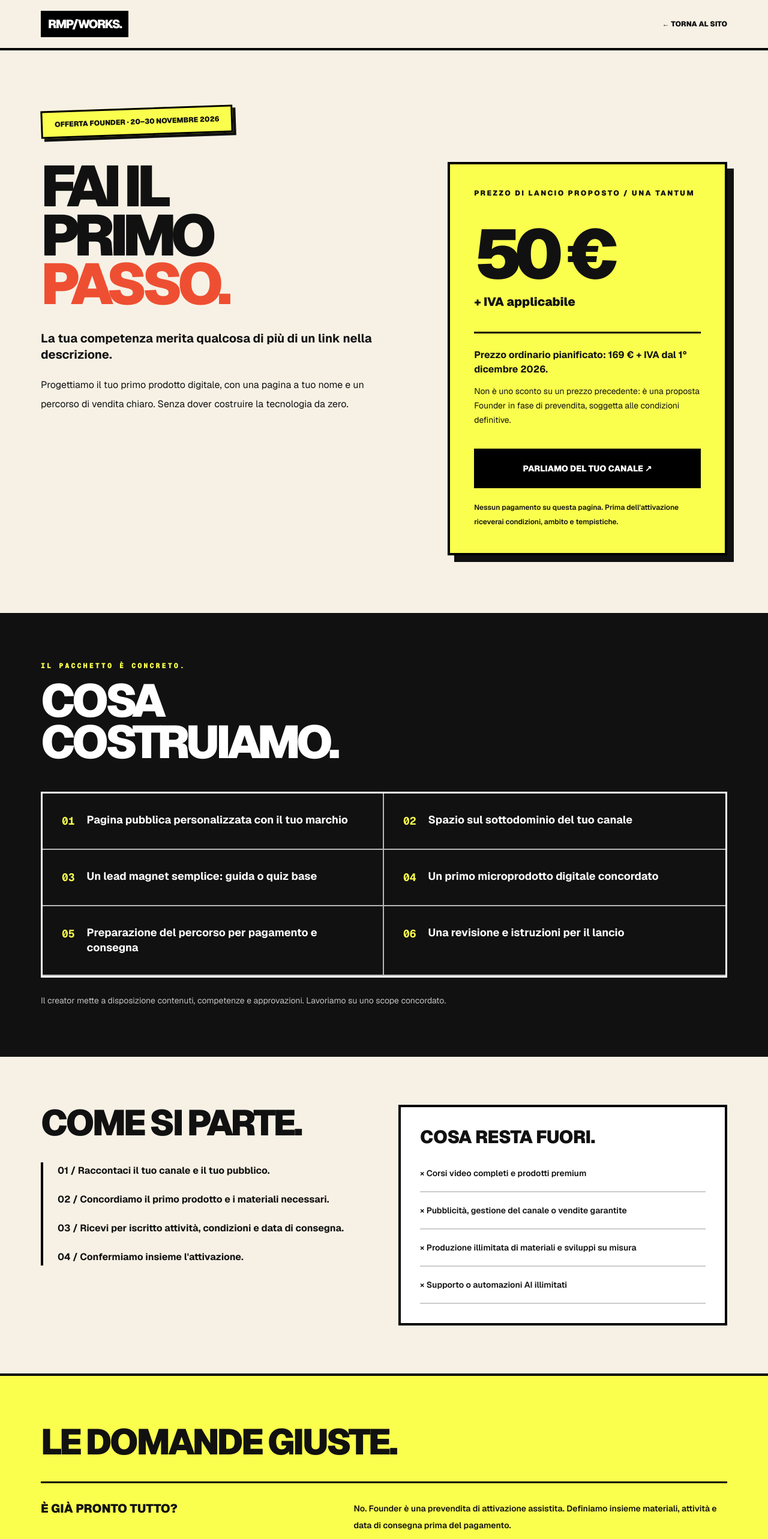
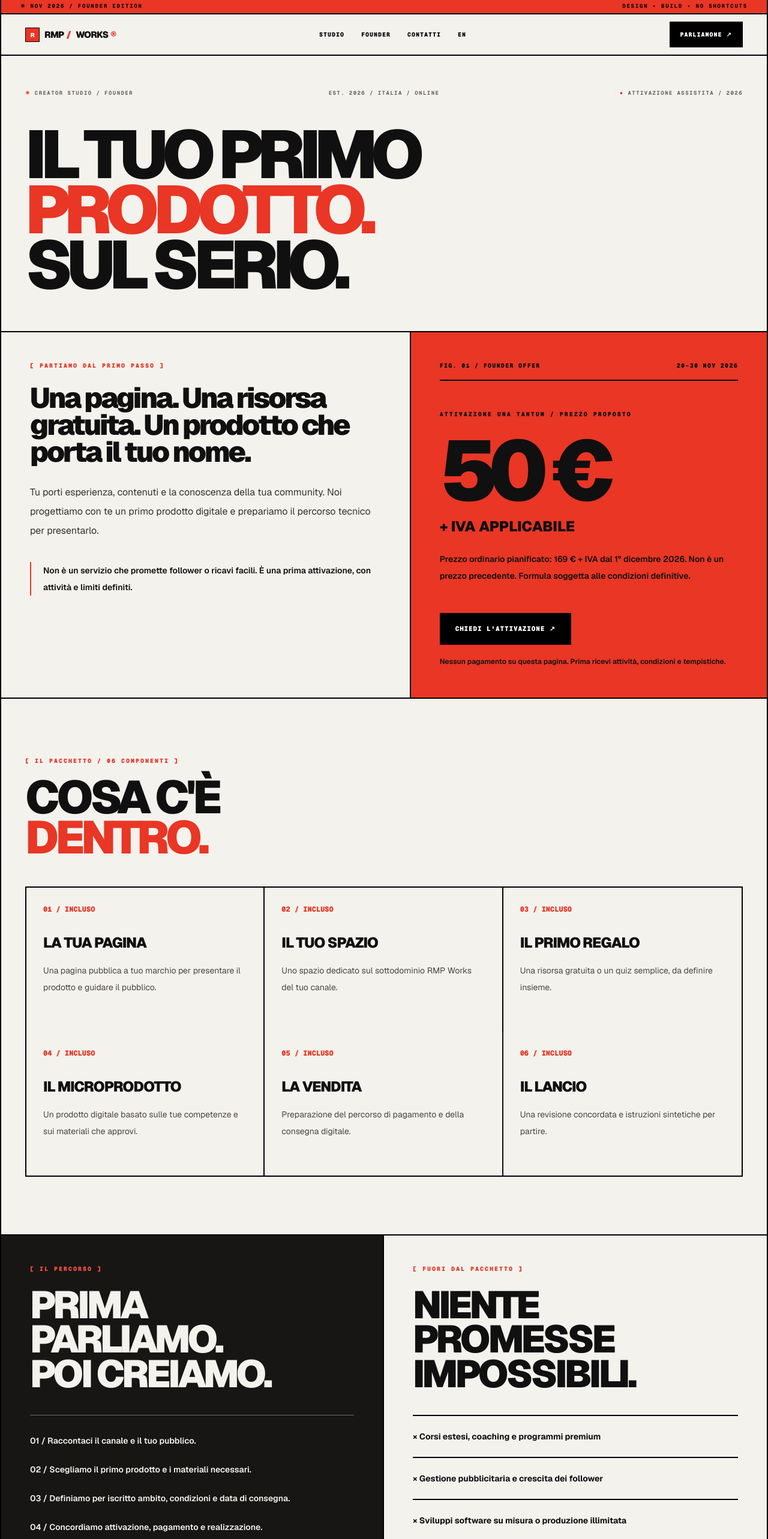
Before and after one commit to MacNaym/rmpworks, a Next.js app: page /creator-studio in a window 1280 px wide. Shown: the top 2566 px of the page at 60% size. Built offline with nearby package versions, Linux system fonts and the light colour scheme.

Commit message:
design: rebuild Founder page in approved editorial brutalist system

```diff
--- a/app/creator-studio/page.tsx
+++ b/app/creator-studio/page.tsx
@@ -1,59 +1,64 @@
 import Link from "next/link";
 import type { Metadata } from "next";
 import { rmpPhone } from "../contact-details";
-export const metadata:Metadata={
- title:"Founder 50 € + IVA | RMP Creator Studio",
- description:"RMP Creator Studio Founder: attivazione assistita per creator indipendenti. Una pagina a tuo marchio, una risorsa gratuita e il primo prodotto digitale."
-};
-const frame="mx-auto max-w-[1240px] px-5 md:px-12";
+import {PageShell,HeroMeta,frame,eyebrow,heroTitle,textButton} from "../_components/EditorialShell";
+export const metadata:Metadata={title:"Founder 50 € + IVA | RMP Creator Studio",description:"Attivazione Founder per creator indipendenti: pagina personalizzata, lead magnet e primo microprodotto. Richiedi i dettagli del programma."};
 const included=[
- "Pagina pubblica personalizzata con il tuo marchio",
- "Spazio sul sottodominio del tuo canale",
- "Un lead magnet semplice: guida o quiz base",
- "Un primo microprodotto digitale concordato",
- "Preparazione del percorso per pagamento e consegna",
- "Una revisione e istruzioni per il lancio"
+["01","LA TUA PAGINA","Una pagina pubblica a tuo marchio per presentare il prodotto e guidare il pubblico."],
+["02","IL TUO SPAZIO","Uno spazio dedicato sul sottodominio RMP Works del tuo canale."],
+["03","IL PRIMO REGALO","Una risorsa gratuita o un quiz semplice, da definire insieme."],
+["04","IL MICROPRODOTTO","Un prodotto digitale basato sulle tue competenze e sui materiali che approvi."],
+["05","LA VENDITA","Preparazione del percorso di pagamento e della consegna digitale."],
+["06","IL LANCIO","Una revisione concordata e istruzioni sintetiche per partire."]
 ];
-const excluded=["Corsi video completi e prodotti premium","Pubblicità, gestione del canale o vendite garantite","Produzione illimitata di materiali e sviluppi su misura","Supporto o automazioni AI illimitati"];
+const excluded=["Corsi estesi, coaching e programmi premium","Gestione pubblicitaria e crescita dei follower","Sviluppi software su misura o produzione illimitata","Garanzie di guadagno e assistenza illimitata"];
 const faq=[
- ["È già pronto tutto?","No. Founder è una prevendita di attivazione assistita. Definiamo insieme materiali, attività e data di consegna prima del pagamento."],
- ["Devo avere già un corso?","No. Iniziamo da un prodotto piccolo, costruito con la tua competenza. Tu validi contenuti e materiali."],
- ["Come funzionano le quote?","Il modello proposto è 80% al creator e 20% a RMP Works sui ricavi netti definiti nel contratto. Imposte, commissioni e rimborsi verranno specificati prima dell'attivazione."],
- ["Garantite vendite?","No. Mettiamo a disposizione struttura e supporto concordato, non numeri di visualizzazioni o guadagni garantiti."],
- ["Posso pagare subito?","Non ancora: prima raccogliamo le richieste e comunichiamo condizioni, tempi e modalità di pagamento verificata."]
+["È pronto da usare oggi?","No. Il programma Founder è una prevendita di attivazione assistita: definiamo materiali, condizioni e data di consegna prima del pagamento."],
+["Serve un corso già registrato?","No. Partiamo da una guida, un quiz o un microprodotto semplice. Servono la tua competenza, i materiali necessari e la tua approvazione."],
+["Come si dividono i ricavi?","La proposta è 80% al creator e 20% a RMP Works sui ricavi netti come definiti nel contratto. Imposte, rimborsi e commissioni saranno precisati prima dell'attivazione."],
+["Mi garantite delle vendite?","No. Realizziamo una struttura e un prodotto concordato. Le vendite dipendono anche dalla domanda e da come lo presenti al tuo pubblico."],
+["Posso acquistare subito?","Non ancora. In questa fase raccogliamo manifestazioni di interesse e definiamo le condizioni prima di attivare il checkout."]
 ];
-export default function CreatorStudio(){
- return <main className="min-h-screen overflow-hidden bg-[#f7f1e5] text-[#111]">
-   <header className="border-b-[4px] border-black"><div className={frame+" flex min-h-20 flex-wrap items-center justify-between gap-4 py-3"}><Link href="/" className="bg-black px-3 py-2 text-xl font-black tracking-[-.08em] text-white">RMP/WORKS.</Link><Link href="/" className="text-xs font-black uppercase underline decoration-[3px] underline-offset-8">← Torna al sito</Link></div></header>
-   <section className={frame+" py-14 sm:py-24"}>
-     <p className="inline-block -rotate-2 border-[3px] border-black bg-[#faff4e] px-5 py-3 text-xs font-black uppercase shadow-[5px_5px_0_#111]">Offerta Founder · 20–30 novembre 2026</p>
-     <div className="mt-11 grid items-start gap-12 lg:grid-cols-[1.15fr_.85fr]">
-       <div><h1 className="text-[clamp(3.4rem,7.5vw,8.5rem)] font-black uppercase leading-[.85] tracking-[-.09em]">FAI IL<br/>PRIMO<br/><span className="text-[#ee4f32]">PASSO.</span></h1><p className="mt-9 max-w-2xl text-xl font-bold leading-snug">La tua competenza merita qualcosa di più di un link nella descrizione.</p><p className="mt-5 max-w-xl text-base leading-8">Progettiamo il tuo primo prodotto digitale, con una pagina a tuo nome e un percorso di vendita chiaro. Senza dover costruire la tecnologia da zero.</p></div>
-       <div className="border-[4px] border-black bg-[#faff4e] p-7 shadow-[11px_11px_0_#111] sm:p-10">
-         <p className="text-xs font-black uppercase tracking-[.2em]">Prezzo di lancio proposto / una tantum</p>
-         <p className="mt-9 text-[clamp(4.5rem,9vw,8rem)] font-black leading-none tracking-[-.1em]">50 €</p>
-         <p className="mt-2 text-xl font-black">+ IVA applicabile</p>
-         <div className="my-9 border-t-[3px] border-black pt-6"><p className="text-base font-bold">Prezzo ordinario pianificato: 169 € + IVA dal 1° dicembre 2026.</p><p className="mt-3 text-sm leading-6">Non è uno sconto su un prezzo precedente: è una proposta Founder in fase di prevendita, soggetta alle condizioni definitive.</p></div>
-         <a href={rmpPhone.href} className="inline-flex w-full justify-center border-[3px] border-black bg-black px-6 py-5 text-center text-sm font-black uppercase text-white transition hover:bg-[#f25436] hover:text-black">Parliamo del tuo canale ↗</a>
-         <p className="mt-5 text-xs font-semibold leading-6">Nessun pagamento su questa pagina. Prima dell&apos;attivazione riceverai condizioni, ambito e tempistiche.</p>
-       </div>
-     </div>
-   </section>
-   <section className="bg-[#111] py-20 text-white"><div className={frame}>
-     <p className="font-mono text-xs font-black uppercase tracking-[.24em] text-[#faff4e]">Il pacchetto è concreto.</p>
-     <h2 className="mt-4 text-[clamp(2.9rem,6vw,6rem)] font-black uppercase leading-[.9] tracking-[-.08em]">COSA<br/>COSTRUIAMO.</h2>
-     <div className="mt-12 grid border-[3px] border-white sm:grid-cols-2">{included.map((x,i)=><div key={x} className={`flex gap-5 border-b-[2px] border-white/70 p-6 sm:p-8 ${i%2===0?"sm:border-r-[2px]":""}`}><span className="font-mono text-lg font-bold text-[#faff4e]">{String(i+1).padStart(2,"0")}</span><p className="text-lg font-bold leading-snug">{x}</p></div>)}</div>
-     <p className="mt-6 text-sm leading-7 text-white/75">Il creator mette a disposizione contenuti, competenze e approvazioni. Lavoriamo su uno scope concordato.</p>
-   </div></section>
-   <section className={frame+" grid gap-12 py-20 lg:grid-cols-2"}>
-     <div><h2 className="text-4xl font-black uppercase tracking-[-.065em] sm:text-6xl">COME SI PARTE.</h2><ol className="mt-9 space-y-5 border-l-[4px] border-black pl-6 font-bold leading-7"><li>01 / Raccontaci il tuo canale e il tuo pubblico.</li><li>02 / Concordiamo il primo prodotto e i materiali necessari.</li><li>03 / Ricevi per iscritto attività, condizioni e data di consegna.</li><li>04 / Confermiamo insieme l&apos;attivazione.</li></ol></div>
-     <div className="border-[4px] border-black bg-white p-8"><h2 className="text-3xl font-black uppercase tracking-tight">COSA RESTA FUORI.</h2><ul className="mt-7 space-y-4 text-sm font-semibold leading-7">{excluded.map(x=><li key={x} className="border-b-[2px] border-black/20 pb-4">× {x}</li>)}</ul></div>
-   </section>
-   <section className="border-t-[4px] border-black bg-[#faff4e] py-20"><div className={frame}>
-     <h2 className="text-4xl font-black uppercase tracking-[-.06em] sm:text-6xl">LE DOMANDE GIUSTE.</h2>
-     <div className="mt-9 border-t-[3px] border-black">{faq.map(([q,a])=><article key={q} className="grid gap-3 border-b-[3px] border-black py-7 md:grid-cols-[.9fr_1.1fr]"><h3 className="text-xl font-black uppercase">{q}</h3><p className="max-w-2xl text-sm font-semibold leading-7">{a}</p></article>)}</div>
-     <div className="mt-12 flex flex-wrap items-center justify-between gap-6"><p className="max-w-md text-xl font-black">Hai una community? Iniziamo a capire che prodotto potremmo creare.</p><Link href="/contact" className="border-[3px] border-black bg-black px-8 py-5 text-sm font-black uppercase text-white shadow-[7px_7px_0_#f25436]">Contattaci ↗</Link></div>
-   </div></section>
-   <footer className="bg-[#111] py-10 text-white"><div className={frame+" flex flex-wrap justify-between gap-5 text-sm font-bold"}><Link href="/">RMP/WORKS.</Link><span>© 2026 · Creator Studio</span><Link href="/contact">Contatti</Link></div></footer>
- </main>;
+export default function Founder(){
+ return <PageShell active="creator">
+  <section className={frame+" border-b-2 border-black pb-12 pt-10 sm:pb-16 sm:pt-14"}>
+   <HeroMeta left="Creator Studio / Founder" right="Attivazione assistita / 2026"/>
+   <h1 className={heroTitle+" max-w-[1450px]"}>IL TUO PRIMO<br/><span className="text-[#e93625]">PRODOTTO.</span><br/>SUL SERIO.</h1>
+  </section>
+  <section className="grid border-b-2 border-black lg:grid-cols-[1.07fr_.93fr]">
+   <div className="border-b-2 border-black p-6 sm:p-9 lg:border-b-0 lg:border-r-2 lg:p-12">
+    <p className={eyebrow+" text-[#e93625]"}>[ PARTIAMO DAL PRIMO PASSO ]</p>
+    <h2 className="mt-6 max-w-[670px] text-[clamp(2rem,3.7vw,4.1rem)] font-black leading-[.96] tracking-[-.065em]">Una pagina. Una risorsa gratuita. Un prodotto che porta il tuo nome.</h2>
+    <p className="mt-7 max-w-2xl text-base leading-8 text-[#353331]">Tu porti esperienza, contenuti e la conoscenza della tua community. Noi progettiamo con te un primo prodotto digitale e prepariamo il percorso tecnico per presentarlo.</p>
+    <div className="mt-9 border-l-2 border-[#e93625] pl-5 text-sm font-semibold leading-7">Non è un servizio che promette follower o ricavi facili. È una prima attivazione, con attività e limiti definiti.</div>
+   </div>
+   <div className="flex flex-col justify-between bg-[#e93625] p-7 sm:p-10 lg:p-12">
+    <div className="flex justify-between border-b-2 border-black pb-4 font-mono text-[10px] font-black uppercase tracking-[.13em]"><span>FIG. 01 / FOUNDER OFFER</span><span>20–30 NOV 2026</span></div>
+    <div className="py-12"><p className={eyebrow}>ATTIVAZIONE UNA TANTUM / PREZZO PROPOSTO</p><p className="mt-4 text-[clamp(5.5rem,11vw,10rem)] font-black leading-none tracking-[-.105em]">50 €</p><p className="mt-2 text-2xl font-black uppercase">+ IVA applicabile</p><p className="mt-6 max-w-lg text-sm font-semibold leading-7">Prezzo ordinario pianificato: 169 € + IVA dal 1° dicembre 2026. Non è un prezzo precedente. Formula soggetta alle condizioni definitive.</p></div>
+    <div><Link href="/contact" className={textButton+" w-full sm:w-auto"}>CHIEDI L&apos;ATTIVAZIONE ↗</Link><p className="mt-4 text-xs font-semibold leading-6">Nessun pagamento su questa pagina. Prima ricevi attività, condizioni e tempistiche.</p></div>
+   </div>
+  </section>
+  <section className={frame+" py-20 sm:py-24"}>
+   <p className={eyebrow+" text-[#e93625]"}>[ IL PACCHETTO / 06 COMPONENTI ]</p>
+   <h2 className="mt-5 text-[clamp(3rem,6vw,6.2rem)] font-black uppercase leading-[.87] tracking-[-.075em]">COSA C&apos;È<br/><span className="text-[#e93625]">DENTRO.</span></h2>
+   <div className="mt-12 grid border-2 border-black md:grid-cols-2 xl:grid-cols-3">{included.map(([n,title,desc],i)=><article key={n} className={"min-h-60 p-7 "+(i<3?"border-b-2 border-black xl:border-b-0":"")+(i<4&&i>=3?"border-b-2 border-black xl:border-b-0":"")+(i%3!==2?" xl:border-r-2":"")+(i%2===0?" md:border-r-2 xl:border-r-0":"")+(i%3!==2?" xl:border-r-2":"")}>
+    <p className="font-mono text-xs font-black text-[#e93625]">{n} / INCLUSO</p><h3 className="mt-8 text-2xl font-black uppercase tracking-[-.045em]">{title}</h3><p className="mt-4 text-sm leading-7 text-[#4a4642]">{desc}</p>
+   </article>)}</div>
+  </section>
+  <section className="grid border-y-2 border-black lg:grid-cols-2">
+   <div className="border-b-2 border-black bg-[#171615] p-7 text-[#f4f2ed] sm:p-12 lg:border-b-0 lg:border-r-2">
+    <p className={eyebrow+" text-[#ff513c]"}>[ IL PERCORSO ]</p><h2 className="mt-6 text-[clamp(3rem,5vw,5.4rem)] font-black uppercase leading-[.9] tracking-[-.07em]">PRIMA<br/>PARLIAMO.<br/>POI CREIAMO.</h2>
+    <ol className="mt-10 space-y-5 border-t border-[#f4f2ed]/40 pt-7 text-sm font-semibold leading-7"><li>01 / Raccontaci il canale e il tuo pubblico.</li><li>02 / Scegliamo il primo prodotto e i materiali necessari.</li><li>03 / Definiamo per iscritto ambito, condizioni e data di consegna.</li><li>04 / Concordiamo attivazione, pagamento e realizzazione.</li></ol>
+   </div>
+   <div className="p-7 sm:p-12">
+    <p className={eyebrow+" text-[#e93625]"}>[ FUORI DAL PACCHETTO ]</p><h2 className="mt-6 text-[clamp(2.8rem,5vw,5.2rem)] font-black uppercase leading-[.9] tracking-[-.07em]">NIENTE<br/>PROMESSE<br/>IMPOSSIBILI.</h2>
+    <ul className="mt-10 border-t-2 border-black">{excluded.map(x=><li key={x} className="border-b-2 border-black py-5 text-sm font-bold leading-7">× {x}</li>)}</ul>
+   </div>
+  </section>
+  <section className={frame+" py-20 sm:py-24"}>
+   <p className={eyebrow+" text-[#e93625]"}>[ DOMANDE FREQUENTI ]</p><h2 className="mt-5 text-[clamp(3rem,6vw,6rem)] font-black uppercase leading-[.9] tracking-[-.075em]">TUTTO<br/>CHIARO.</h2>
+   <div className="mt-10 border-t-2 border-black">{faq.map(([q,a],i)=><article key={q} className="grid gap-4 border-b-2 border-black py-7 md:grid-cols-[60px_.9fr_1.1fr]"><span className="font-mono text-xs font-black text-[#e93625]">{String(i+1).padStart(2,"0")}</span><h3 className="text-xl font-black uppercase leading-tight tracking-[-.04em]">{q}</h3><p className="text-sm leading-7 text-[#353331]">{a}</p></article>)}</div>
+  </section>
+  <section className="border-t-2 border-black bg-[#e93625] py-14"><div className={frame+" flex flex-wrap items-end justify-between gap-8"}><div><p className={eyebrow}>[ SI PARTE DA UNA CONVERSAZIONE ]</p><h2 className="mt-4 text-[clamp(2.9rem,5.4vw,5.5rem)] font-black uppercase leading-[.89] tracking-[-.075em]">IL PROSSIMO<br/>POTRESTI ESSERE TU.</h2></div><a href={rmpPhone.href} className={textButton}>PARLIAMO DEL TUO CANALE ↗</a></div></section>
+ </PageShell>;
 }
```
